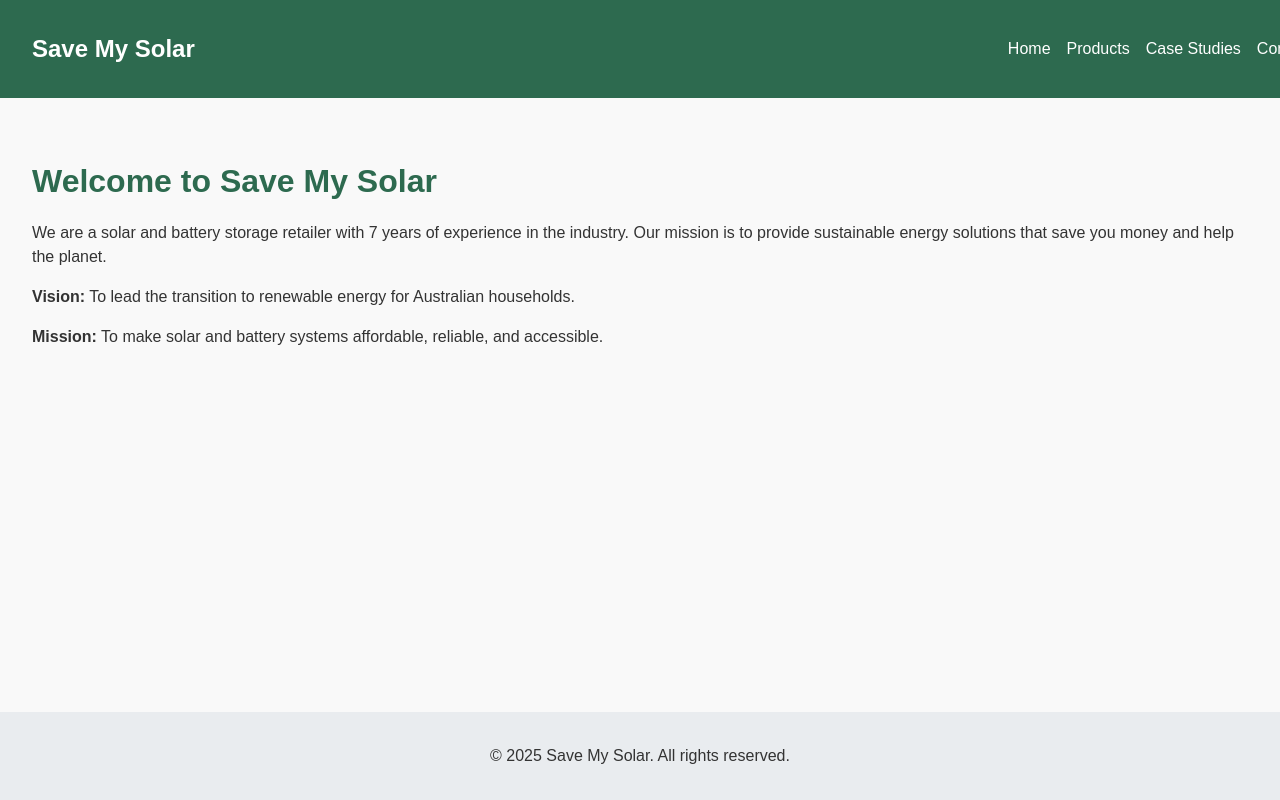
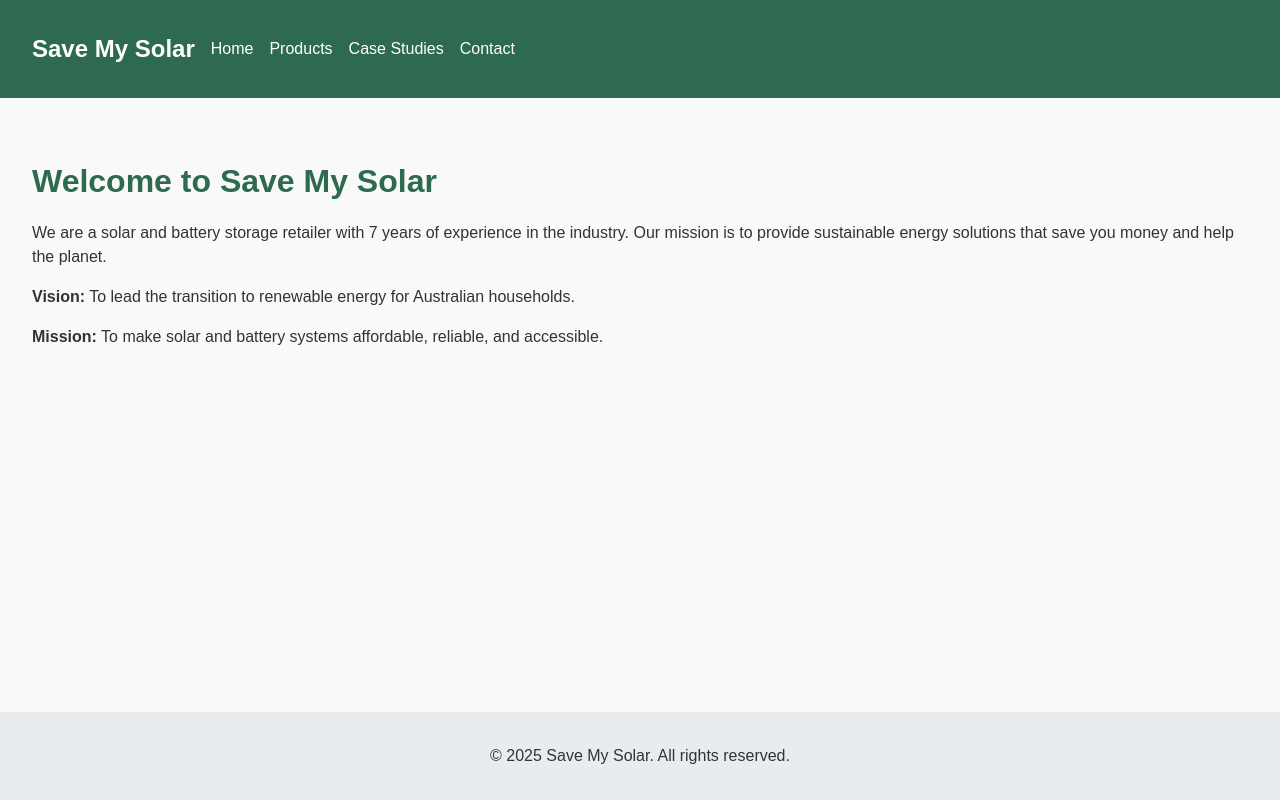
Before and after one commit to semyashok-debug/save-my-solar, a React (Vite) app: page / in a window 1280 px wide. Shown: the top 800 px of the page. Built offline with nearby package versions, Linux system fonts and the light colour scheme.

Commit message:
Update App.css

```diff
--- a/src/App.css
+++ b/src/App.css
@@ -20,8 +20,8 @@ overflow-y: scroll; /* Prevents layout shift when switching pages */
 .navbar {
   width: 100%;
   min-height:60px;
-  display: flex;
-  justify-content: space-between;
+  display: grid;
+  grid-template-columns: auto 1fr; /* logo | links */
   align-items: center;
   background-color: #2d6a4f;
   padding: 1rem 2rem;
```
